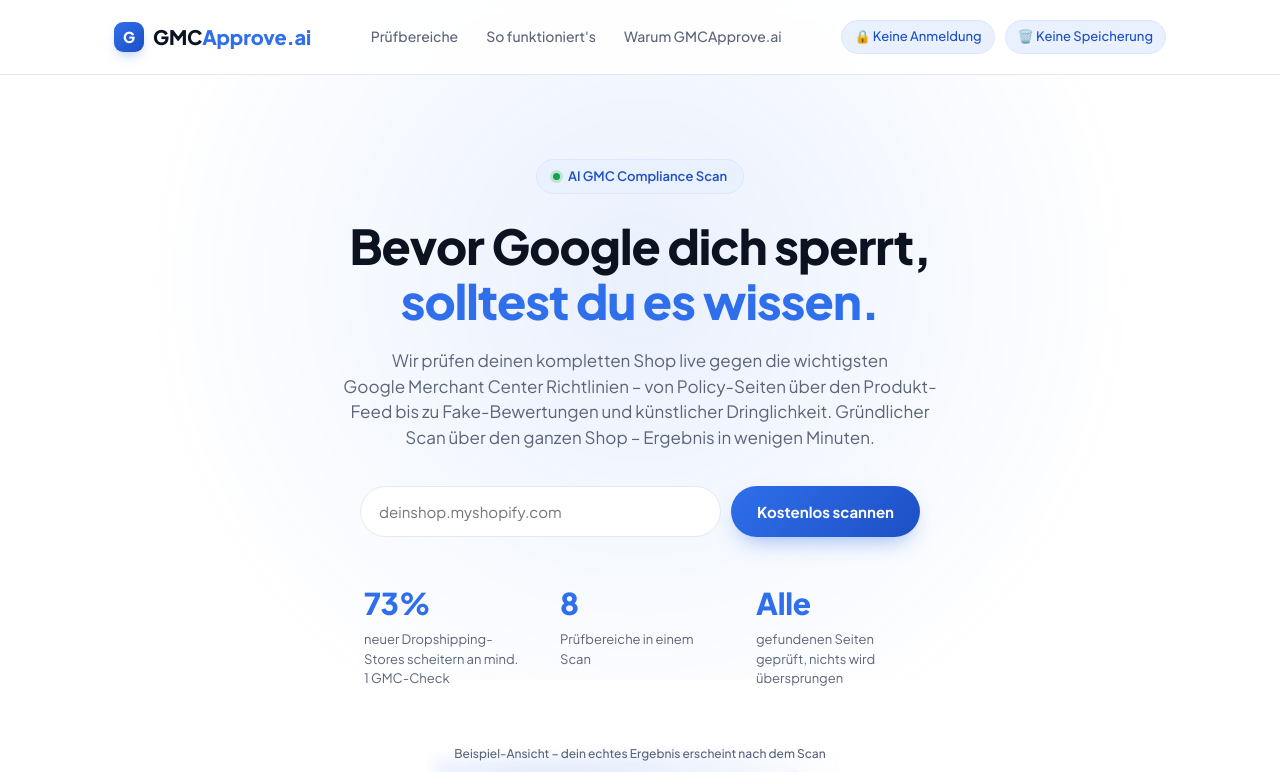
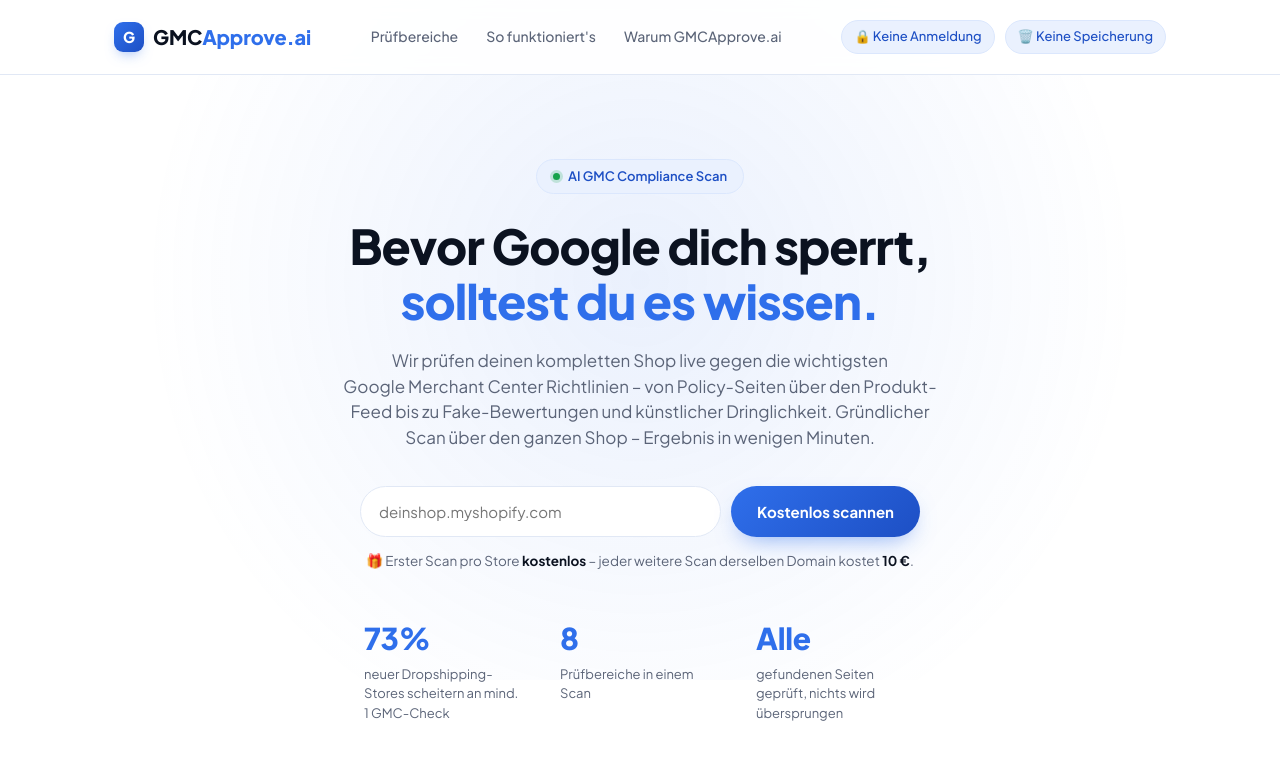
Before and after one commit to BennetEcom/gmc-compliance-scanner, a FastAPI app: page /scan/result in a window 1280 px wide. Shown: the top 772 px of the page. Run offline with FastAPI, Linux system fonts and the light colour scheme.

Commit message:
Preishinweis (erster Scan gratis, zweiter 10 Euro) direkt am CTA anzeigen

```diff
--- a/app/static/css/style.css
+++ b/app/static/css/style.css
@@ -197,6 +197,13 @@ h1 {
   border-radius: 8px;
   font-size: 14px;
 }
+
+.price-note {
+  margin: 14px 0 0;
+  color: var(--text-dim);
+  font-size: 13.5px;
+}
+.price-note strong { color: var(--text); }
 
 .stat-row { display: flex; gap: 36px; margin-top: 44px; flex-wrap: wrap; }
 .stat-row.centered { justify-content: center; text-align: left; }
--- a/app/templates/index.html
+++ b/app/templates/index.html
@@ -54,6 +54,7 @@
           </button>
         </div>
         <p id="form-error" class="form-error" hidden></p>
+        <p class="price-note">🎁 Erster Scan pro Store <strong>kostenlos</strong> – jeder weitere Scan derselben Domain kostet <strong>10&nbsp;€</strong>.</p>
       </form>
 
       <div class="stat-row centered">
```
